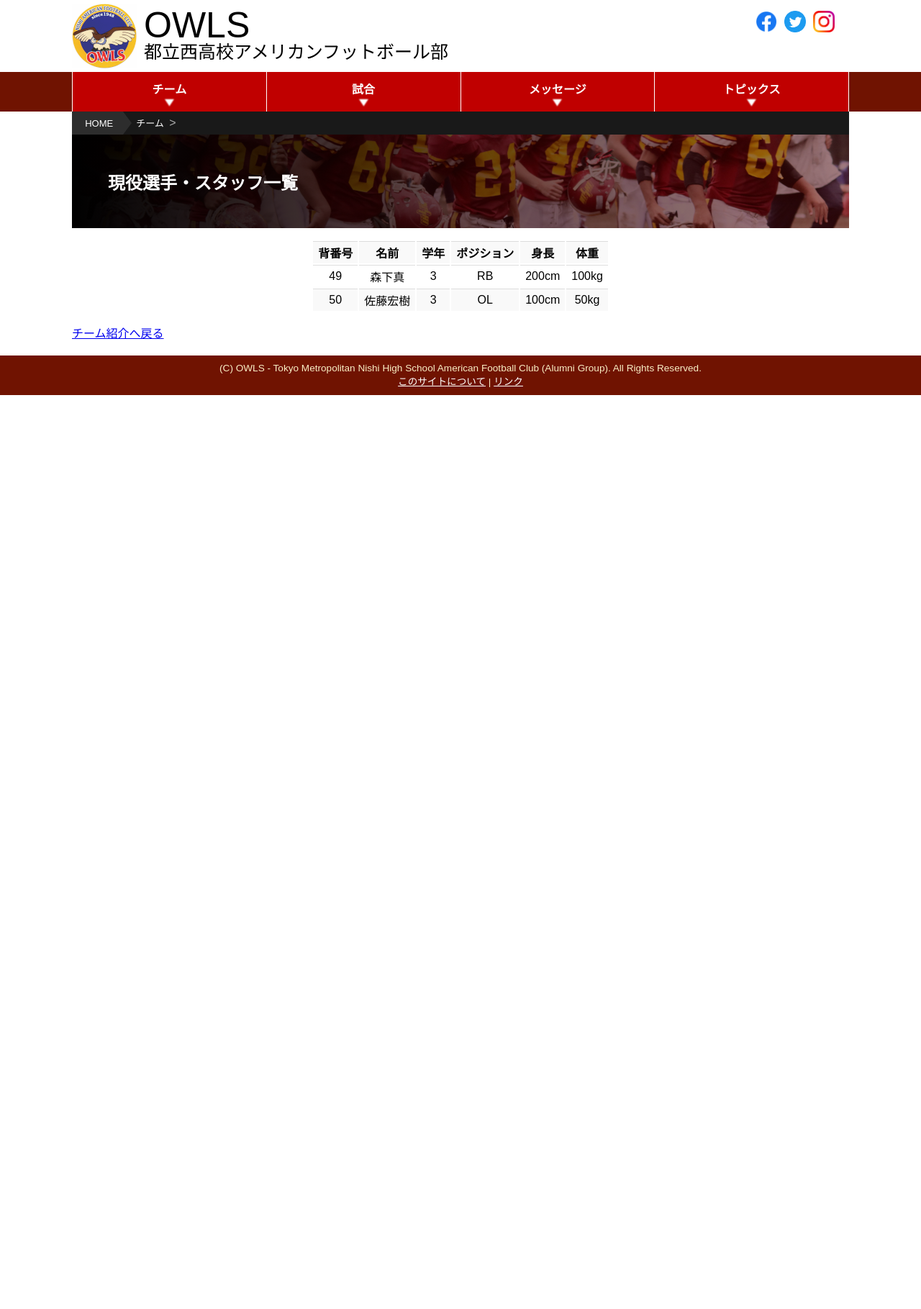
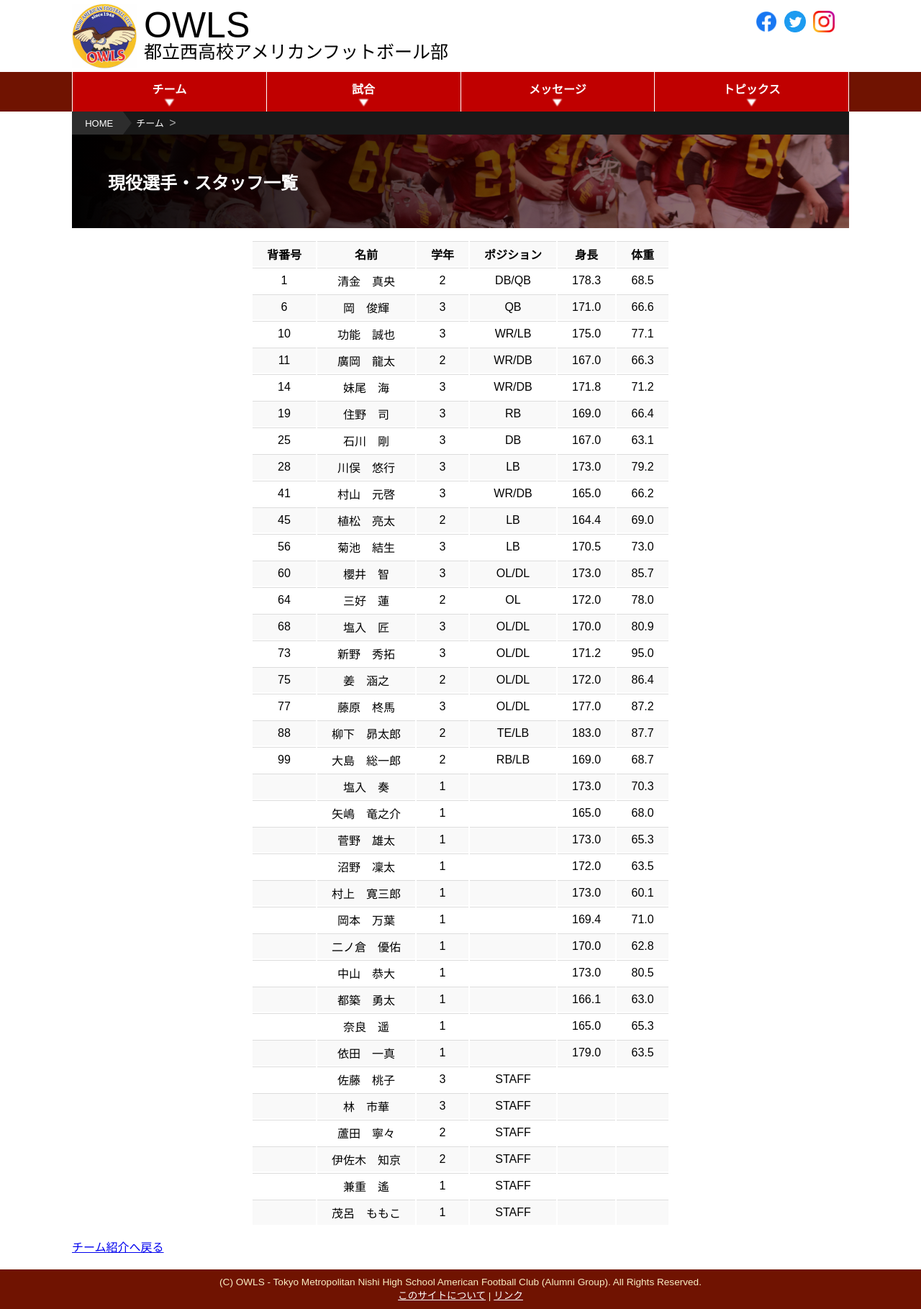
Before and after one commit to numa72/nishi-owls, a Jekyll site: the page built from team/member.html, in a window 1280 px wide. Shown: the whole page at 72% size. Built offline with Jekyll 4.4.1, drawn with Linux system fonts in a browser that asks for light colours; some web fonts are replaced; before the commit the page ends 900 px from its top, so only the background shows below that.

Commit message:
add members

```diff
--- a/_data/member.csv
+++ b/_data/member.csv
@@ -1,3 +1,37 @@
 背番号,名前,学年,ポジション,身長,体重
-49,森下真,3,RB,200cm,100kg
-50,佐藤宏樹,3,OL,100cm,50kg
+1,清金　真央,2,DB/QB,178.3,68.5
+6,岡　俊輝,3,QB,171.0,66.6
+10,功能　誠也,3,WR/LB,175.0,77.1
+11,廣岡　龍太,2,WR/DB,167.0,66.3
+14,妹尾　海,3,WR/DB,171.8,71.2
+19,住野　司,3,RB,169.0,66.4
+25,石川　剛,3,DB,167.0,63.1
+28,川俣　悠行,3,LB,173.0,79.2
+41,村山　元啓,3,WR/DB,165.0,66.2
+45,植松　亮太,2,LB,164.4,69.0
+56,菊池　結生,3,LB,170.5,73.0
+60,櫻井　智,3,OL/DL,173.0,85.7
+64,三好　蓮,2,OL,172.0,78.0
+68,塩入　匠,3,OL/DL,170.0,80.9
+73,新野　秀拓,3,OL/DL,171.2,95.0
+75,姜　涵之,2,OL/DL,172.0,86.4
+77,藤原　柊馬,3,OL/DL,177.0,87.2
+88,柳下　昴太郎,2,TE/LB,183.0,87.7
+99,大島　総一郎,2,RB/LB,169.0,68.7
+,塩入　奏,1,,173.0,70.3
+,矢嶋　竜之介,1,,165.0,68.0
+,菅野　雄太,1,,173.0,65.3
+,沼野　凜太,1,,172.0,63.5
+,村上　寛三郎,1,,173.0,60.1
+,岡本　万葉,1,,169.4,71.0
+,二ノ倉　優佑,1,,170.0,62.8
+,中山　恭大,1,,173.0,80.5
+,都築　勇太,1,,166.1,63.0
+,奈良　遥,1,,165.0,65.3
+,依田　一真,1,,179.0,63.5
+,佐藤　桃子,3,STAFF,,
+,林　市華,3,STAFF,,
+,蘆田　寧々,2,STAFF,,
+,伊佐木　知京,2,STAFF,,
+,兼重　遙,1,STAFF,,
+,茂呂　ももこ,1,STAFF,,
--- a/_sass/team.scss
+++ b/_sass/team.scss
@@ -311,9 +311,15 @@ table.team-member-table {
     td,
     th {
         border-top: 1px solid #ddd;
-        padding: 3px 7px;
+        padding: 5px 20px;
+        white-space: nowrap;
 
         text-align: center;
+
+        @include mq(mobile) {
+            padding: 3px 5px;
+            font-size: 80%;
+        }
     }
 
     tr {
```
